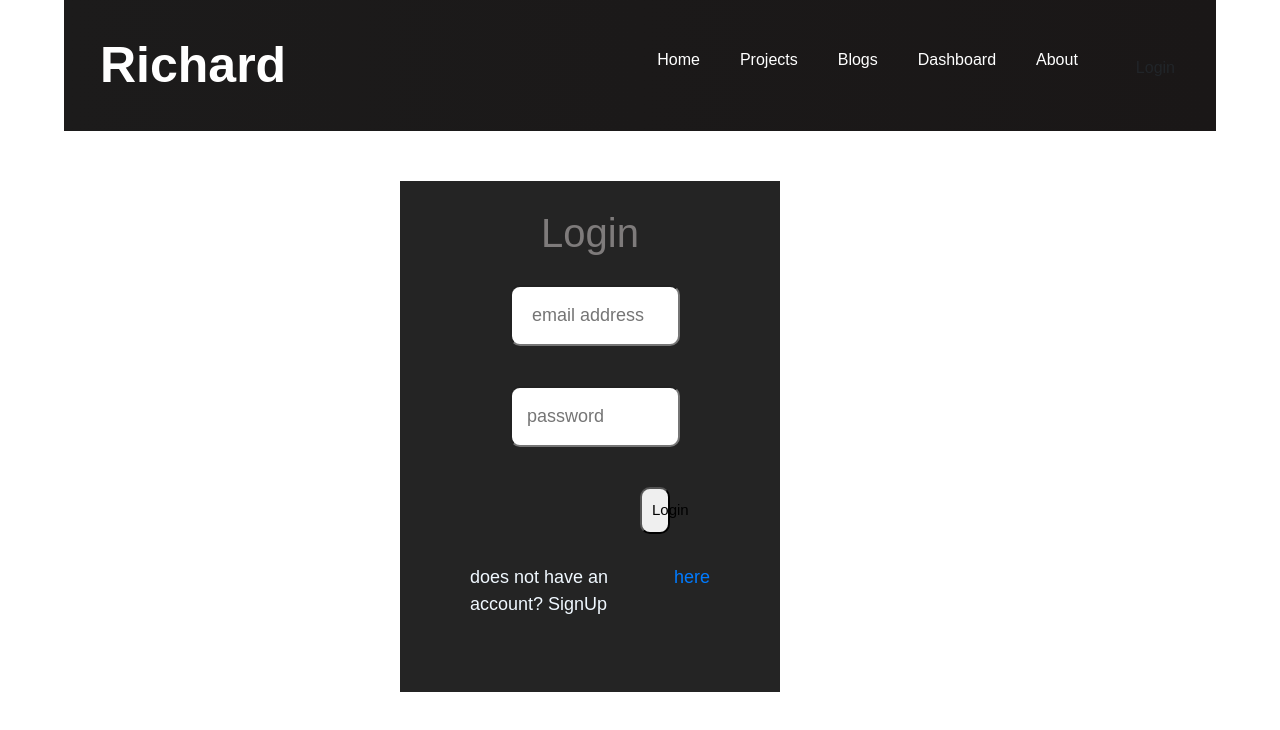
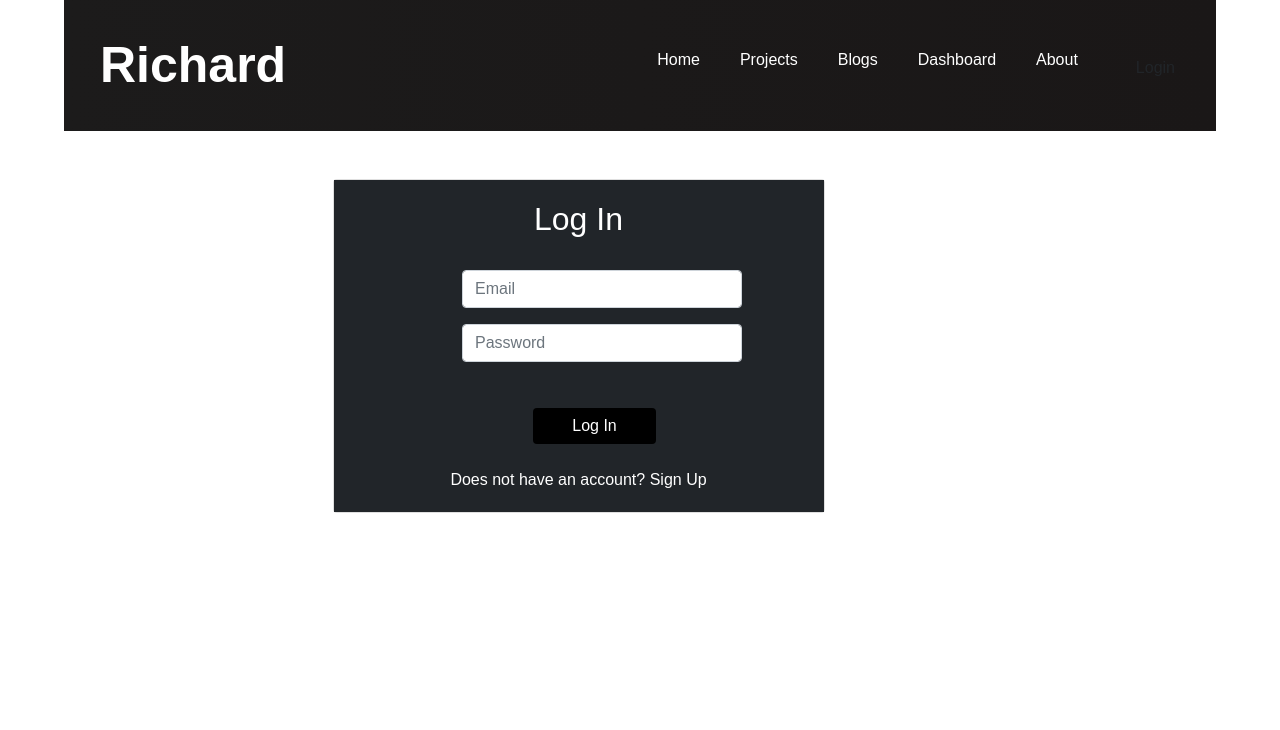
Before and after one commit to Code-250/My-Brand, a React (Create React App) app in the folder my-app/: page /Login in a window 1280 px wide. Shown: the top 730 px of the page. Built offline with nearby package versions, Linux system fonts and the light colour scheme.

Commit message:
modified login and registerforms

```diff
--- a/my-app/src/App.js
+++ b/my-app/src/App.js
@@ -27,7 +27,7 @@ function App (props){
                   <NavBar/>
                           <Switch>
                             <Route path='/' exact component={Home}/>
-                            <Route   path='/Login'exact component={Login}/>
+
                             <Route path='/about' component={About}/>
                             <Route path='/blog' component={blog}/>
                             <Container className="d-flex align-items-center
@@ -35,6 +35,7 @@ function App (props){
                             style={{minheight:"100vh"}}>
                               <div
                                style={{maxwidth:'200px'}}>
+                                 <Route   path='/Login'exact component={Login}/>
                                   <Route path="/signup" component={SignUp}/>
                               </div>
 
--- a/my-app/src/UI/components/Login.js
+++ b/my-app/src/UI/components/Login.js
@@ -1,63 +1,49 @@
-import React from 'react';
-import '../../App.css';
-import {Link} from 'react-router-dom';
-
-import useLogin from './useLogin';
-import ValidateInfo from './ValidateInfo';
+import React,{useRef} from 'react';
+import {Form, Button, Card} from  "react-bootstrap"
 
 
 
 const Login = () => {
 
+    const emailRef= useRef();
+     const passwordRef= useRef();
 
-    const { handleChange, values,handleSubmit,errors} =useLogin(ValidateInfo);
+     return (
+        <>
+        <Card style={{width:"80%"}}>
+            <Card.Body style={{backgroundColor: '#212529'}}>
+                <h2 style={{color:"white"}} className="text-center mb-4">Log In</h2>
+                <Form className="align-items-center">
+                    <Form.Group>
 
-        return (
-            <div className='form-content-right'>
-                <form className='form' onSubmit={handleSubmit}>
-                    <h1 className="login-header">Login</h1>
-                    <div className='form-inputs'>
+                    <Form.Control
+                    style={{width:"120%"}}
+                    id="email"
+                    type="email"
+                    placeholder="Email"
+                    ref={emailRef} required/>
+                    </Form.Group>
+                    <Form.Group>
+                    <Form.Control
+                    style={{width:"120%"}}
+                    id="password"
+                    type="password"
+                    placeholder="Password"
+                    ref={passwordRef} required/>
+                    </Form.Group>
 
-                            <input
-                            id='username'
-                            type='email'
-                            name='email'
-                            className='form-input'
-                            placeholder=' email address'
-                            value={values.username}
-                            onChange={handleChange}
-                            />
-                            {errors.email && <p>{errors.email}</p>}
-                    </div>
-                    <div className='form-inputs'>
+                    <Button style={{border:'none',width:"30%",backgroundColor:"black", marginLeft:'2rem'}}
 
-                            <input
-                            id='password'
-                            type='password'
-                            name='password'
-                            className='form-input'
-                            placeholder='password'
-                            value={values.password}
-                            onChange={handleChange}
-                            />
+                    type="submit">Log In</Button>
+                </Form>
+                <div className="w-100 text-center mt-2" style={{color:"white"}}>
+                    Does not have an account? Sign Up
+                </div>
+            </Card.Body>
+        </Card>
 
-                            {errors.password && <p>{errors.password}</p>}
-                    </div>
-
-
-                        <button className='form-input-btn'
-                            type='submit'>
-                                Login
-                            </button>
-
-
-
-                    <span classname='form-input-signup'>
-                        does not have an account? SignUp<Link to ='/signup'>here</Link>
-                    </span>
-                </form>
-            </div>
-        )
+    </>
+    )
 
 }
 
--- a/my-app/src/UI/components/RegisterForm.js
+++ b/my-app/src/UI/components/RegisterForm.js
@@ -6,13 +6,15 @@ import {Form, Button, Card} from  "react-bootstrap"
      const passwordRef= useRef();
      const passwordComfirmRef= useRef();
     return (
-        <Card>
+        <>
+            <Card style={{width:"80%"}}>
                 <Card.Body style={{backgroundColor: '#212529'}}>
                     <h2 className="text-center mb-4">Sign Up</h2>
-                <Form>
+                    <Form className="align-items-center">
                         <Form.Group>
 
                         <Form.Control
+                        style={{width:"120%"}}
                         id="email"
                         type="email"
                         placeholder="Email"
@@ -20,6 +22,7 @@ import {Form, Button, Card} from  "react-bootstrap"
                         </Form.Group>
                         <Form.Group>
                         <Form.Control
+                        style={{width:"120%"}}
                         id="password"
                         type="password"
                         placeholder="Password"
@@ -27,18 +30,24 @@ import {Form, Button, Card} from  "react-bootstrap"
                         </Form.Group>
                         <Form.Group>
                         <Form.Control
+                        style={{width:"120%"}}
                         id="password-comfirm"
                         type="password"
                         placeholder="Comfirm passwrd"
                         ref={passwordComfirmRef}
                         required/>
                         </Form.Group>
-                    <Button style={{backgroundColor:"black"},{border:'none'}}
-                    className ="w-100"
+                        <Button style={{border:'none',width:"30%",backgroundColor:"black", marginLeft:'2rem'}}
+
                         type="submit">Sign Up</Button>
                     </Form>
+                    <div className="w-100 text-center mt-2" style={{color:"white"}}>
+                        already have an account? Log In
+                    </div>
                 </Card.Body>
             </Card>
+
+        </>
     )
 }
 export default SignUp;
```
Also changed, not shown: 1 other file (tests, documents, lock files or other folders). Lines whose indentation alone changed are shown as unchanged.
